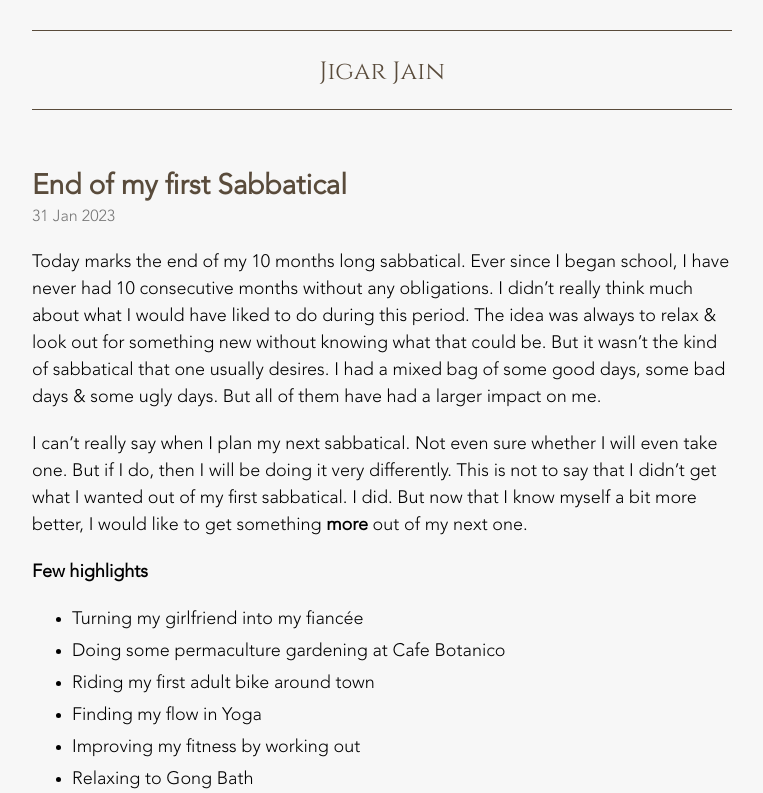
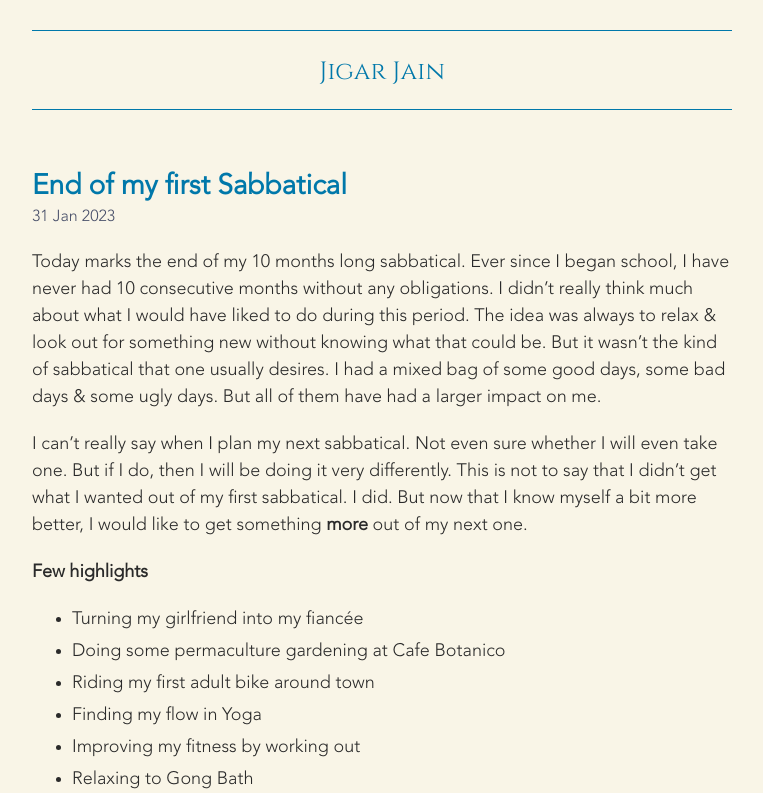
Before and after one commit to jigarjain/website, a Jekyll site: the page built from pad/index.html, in a window 1280 px wide. Shown: the top 793 px of the page, without its empty margins (258-1021 px from the left). Built offline with Jekyll 4.4.1, drawn with Linux system fonts in a browser that asks for light colours; the list of posts is cut into pages by our own code; grey boxes are pictures that could not be loaded.

Commit message:
🔧 design: add new color scheme for light & dark mode

```diff
--- a/_includes/head.html
+++ b/_includes/head.html
@@ -12,6 +12,7 @@
   </title>
   <meta name="description" content="{{ page.excerpt | strip_html }}">
   <link rel="stylesheet" href="{{ site.baseurl }}/styles.css">
-  <link rel="apple-touch-icon-precomposed" sizes="144x144" href="{{ site.baseurl }}/assets/favicons/apple-touch-icon-precomposed.png">
-  <link rel="shortcut icon" href="{{ site.baseurl }}/assets/favicons/favicon.ico">
+  <link rel="shortcut icon" href="{{ site.baseurl }}/assets/favicons/favicon.svg">
+  <meta name="theme-color" media="(prefers-color-scheme: light)" content="#0078AA" />
+  <meta name="theme-color" media="(prefers-color-scheme: dark)" content="#B9FFF8" />
 </head>
--- a/_sass/_base.scss
+++ b/_sass/_base.scss
@@ -15,13 +15,24 @@
 :root {
   --root-font-size: 16px;
   --root-line-height: 1.5;
-  --background-color: #f7f7f7;
-  --text-color: #000;
-  --text-secondary: #767676;
+  --background-color: #F9F5E7;
+  --text-color: #2a2a2a;
+  --text-secondary: #474E68;
   --text-disabled: #ccc;
-  --theme-color: #594b3b;
-  --link-color: #594b3b;
+  --theme-color: #0078AA;
+  --link-color: #0078AA;
   --code-color: #bf616a;
+}
+
+@media (prefers-color-scheme: dark) {
+  :root {
+    --background-color: #2C3639;
+    --text-color: #FCFFE7;
+    --text-secondary: #9FC9F3;
+    --text-disabled: #ccc;
+    --theme-color: #B9FFF8;
+    --link-color: #B9FFF8;
+  }
 }
 
 * {
--- a/pad/index.html
+++ b/pad/index.html
@@ -17,7 +17,7 @@ title: Blog
   {% endfor %}
 </div>
 
-<div class="pagination">
+<nav class="pagination">
   {% if paginator.next_page %}
     <a href="{{ paginator.next_page_path | prepend: site.baseurl }}" title="Show older">Older</a>
   {% else %}
@@ -28,4 +28,4 @@ title: Blog
   {% else %}
     <span>Newer</span>
   {% endif %}
-</div>
+</nav>
```
Also changed, not shown: assets/favicons/apple-touch-icon-precomposed.png (deleted), assets/favicons/favicon.ico (deleted), assets/favicons/favicon.svg (added).
